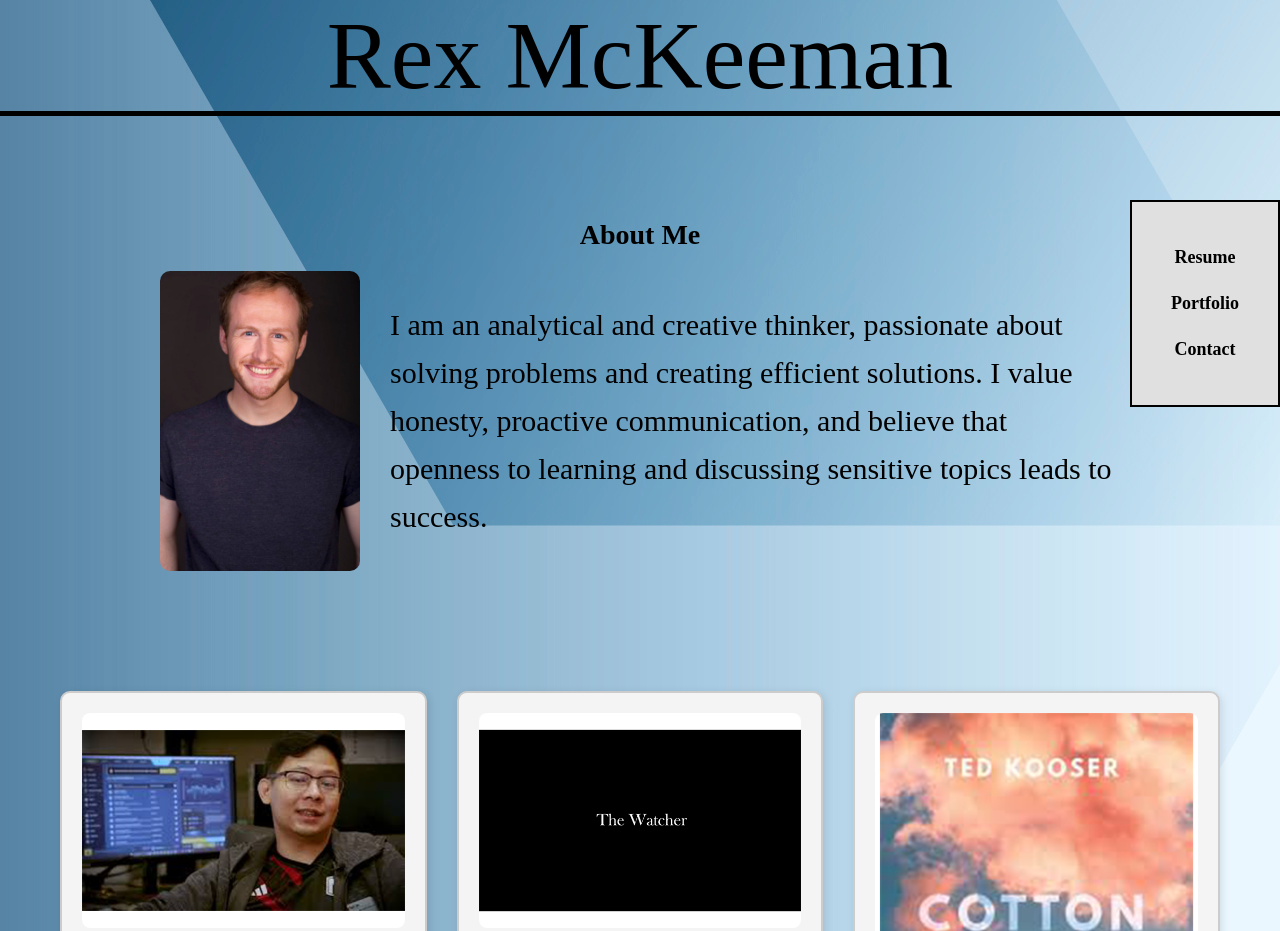
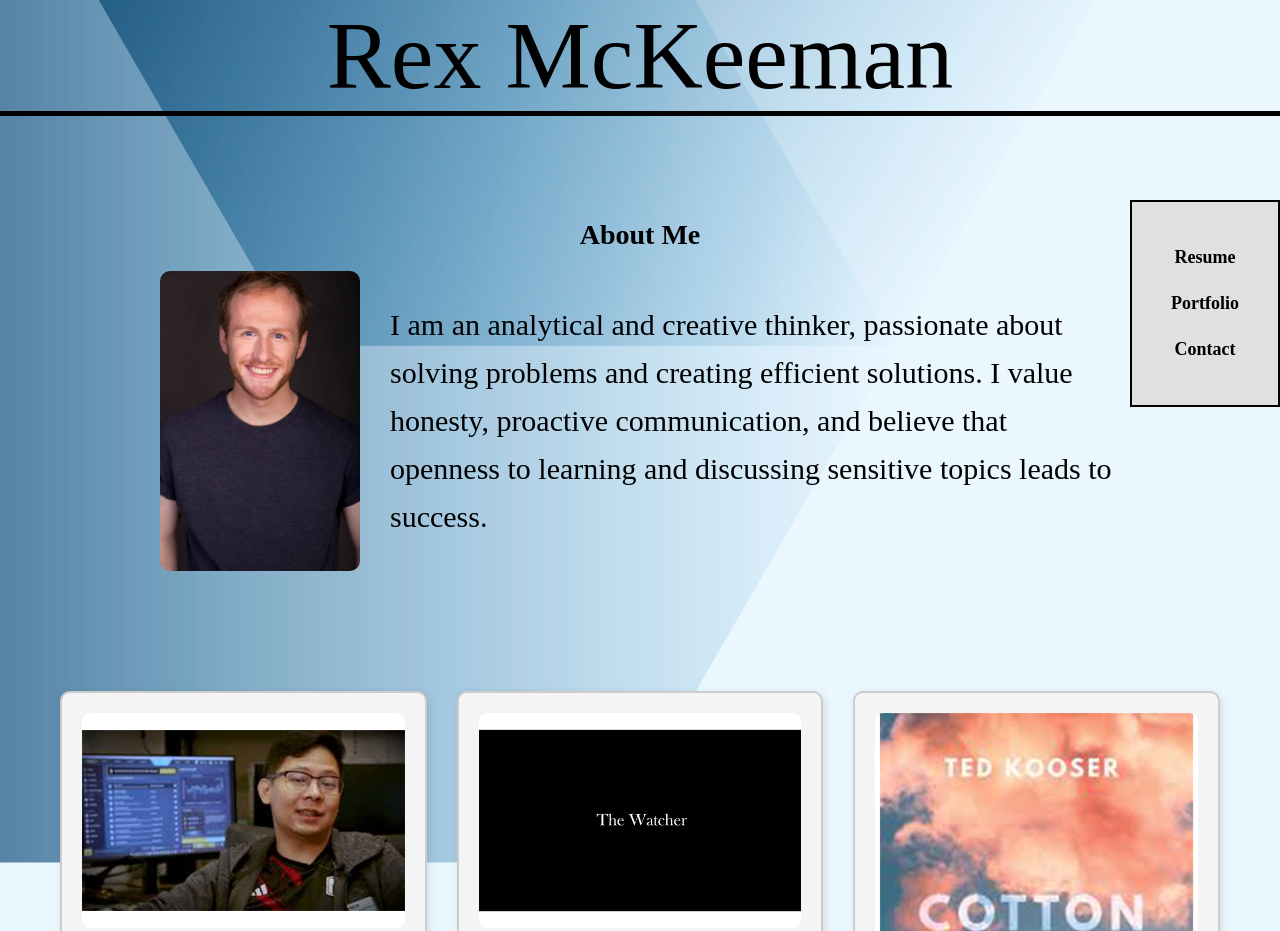
Before and after one commit to rjmckee01/ADPR458_Coding, a plain HTML site: page finalproject/index.html in a window 1280 px wide. Shown: the top 931 px of the page. Drawn offline with Linux system fonts and the light colour scheme.

Commit message:
background adjust2

```diff
--- a/finalproject/css/style.css
+++ b/finalproject/css/style.css
@@ -2,8 +2,10 @@
 
 body{
     margin: 0;
-    padding 0;
-   background-image: url(/finalproject/imagess/background.png)
+    padding: 0;
+   background-image: url(/finalproject/imagess/background.png);
+   background-size: cover;
+
 }
 
 .container{
```
